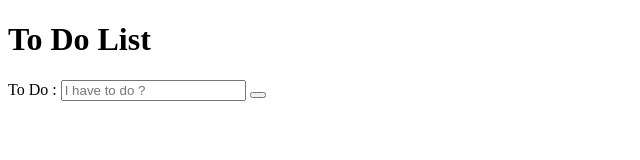
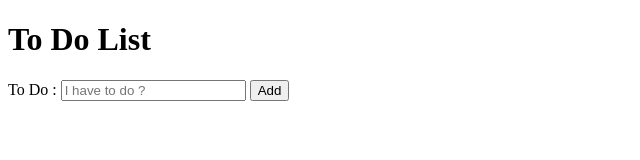
Before and after one commit to npaxzz/To-Do-List, a plain HTML site: page index.html in a window 1280 px wide. Shown: the full height of the page, 0-640 px from the left. Drawn offline with Linux system fonts and the light colour scheme.

Commit message:
<button> => <input>

```diff
--- a/index.html
+++ b/index.html
@@ -16,7 +16,7 @@
       <div class="content">
         <label>To Do :</label>
         <input id="inp" type="text" placeholder="I have to do ?" />
-        <button id="btn" type="button" value="add" onclick="addItem()"></button>
+        <input id="btn" type="submit" value="Add" onclick="addItem()" />
       </div>
       <div class="to-do"></div>
     </div>
```
